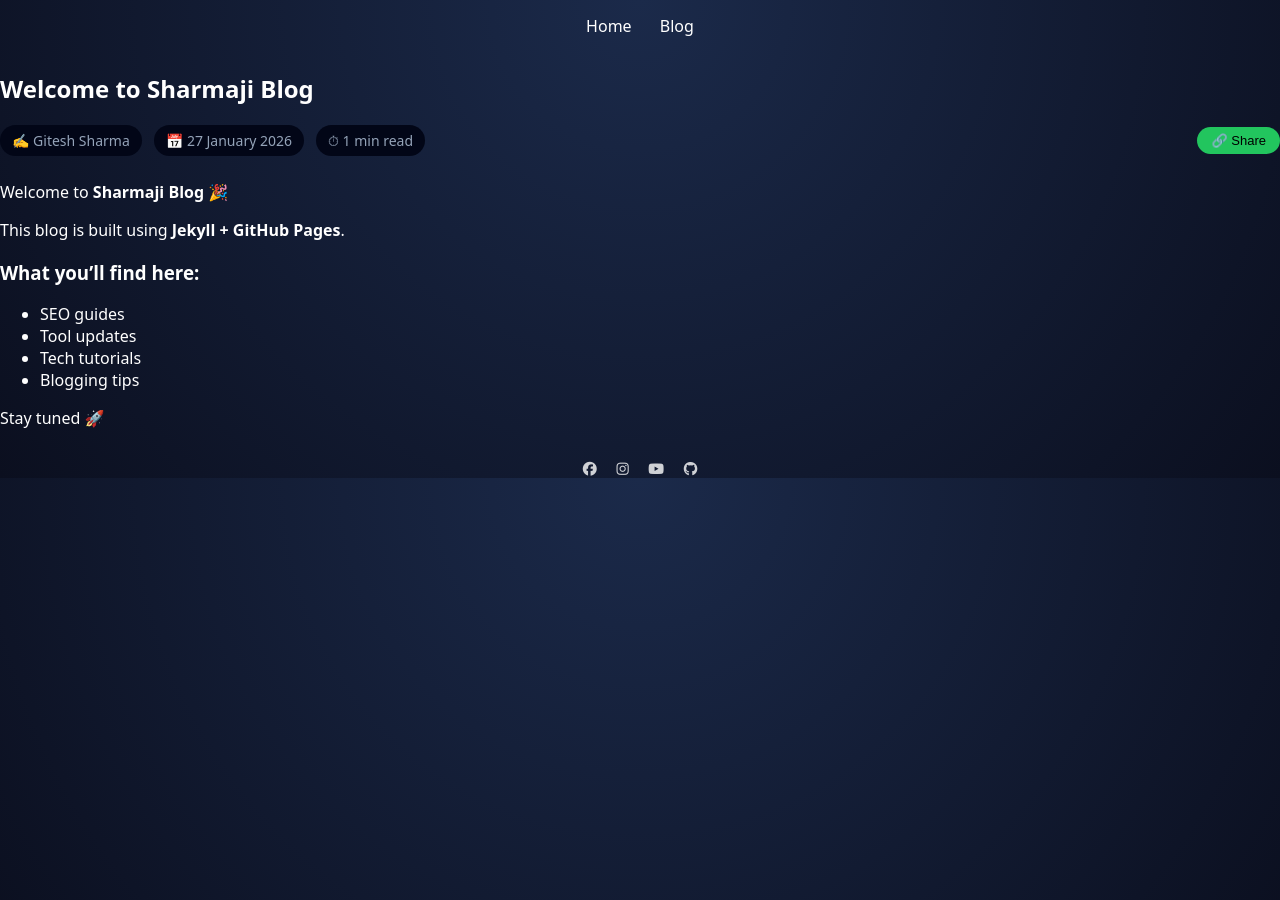
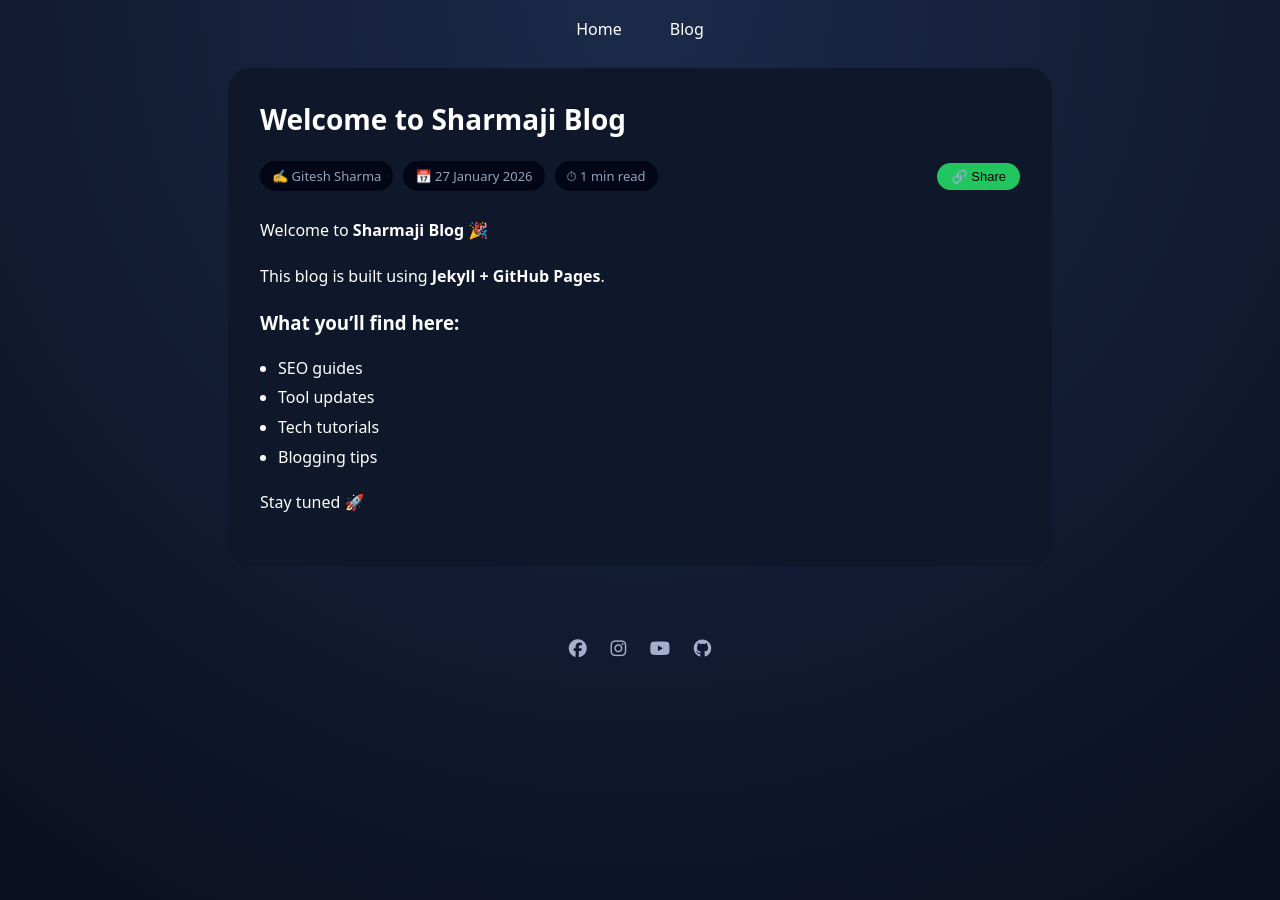
Before and after one commit to gitesh-sharma/blog, a Jekyll site: the page built from _posts/2026-01-27-welcome-to-sharmaji-blog.md, in a window 1280 px wide. Built offline with Jekyll 4.4.1, drawn with Linux system fonts in a browser that asks for light colours.

Commit message:
Update theme.css

```diff
--- a/assets/css/theme.css
+++ b/assets/css/theme.css
@@ -123,3 +123,104 @@ footer .social a {
   margin: auto;
   padding: 20px;
 }
+
+/* ===============================
+   POST PAGE – FINAL CLEAN FIX
+   =============================== */
+
+.post-page {
+  background: radial-gradient(circle at top, #1b2a4a, #0b0f1f);
+  min-height: 100vh;
+}
+
+/* HEADER */
+.post-header-nav {
+  padding: 18px 0;
+  text-align: center;
+}
+
+.post-nav {
+  display: flex;
+  justify-content: center;
+  gap: 24px;
+}
+
+.post-nav a {
+  color: #cbd5f5;
+  text-decoration: none;
+  font-weight: 500;
+}
+
+.post-nav a:hover {
+  color: #22c55e;
+}
+
+/* MAIN CONTENT */
+.post-main {
+  display: flex;
+  justify-content: center;
+  padding: 10px 15px 40px;
+}
+
+.post-article {
+  width: 100%;
+  max-width: 760px;
+  background: #0f172a;
+  border-radius: 22px;
+  padding: 32px;
+}
+
+.post-title {
+  margin-top: 0;
+  font-size: 28px;
+}
+
+.post-meta {
+  display: flex;
+  flex-wrap: wrap;
+  gap: 10px;
+  font-size: 13px;
+  color: #94a3b8;
+  margin: 12px 0 25px;
+  align-items: center;
+}
+
+.post-meta span {
+  background: #020617;
+  padding: 6px 12px;
+  border-radius: 999px;
+}
+
+.share-post {
+  margin-left: auto;
+  background: #22c55e;
+  border: none;
+  padding: 6px 14px;
+  border-radius: 999px;
+  cursor: pointer;
+  font-size: 13px;
+}
+
+/* CONTENT */
+.post-body p,
+.post-body li {
+  line-height: 1.85;
+  font-size: 16px;
+}
+
+.post-body ul {
+  padding-left: 18px;
+}
+
+/* FOOTER */
+.post-footer {
+  margin-top: 30px;
+  text-align: center;
+  padding-bottom: 25px;
+}
+
+.post-footer .social a {
+  margin: 0 10px;
+  color: #cbd5f5;
+  font-size: 18px;
+}
```
